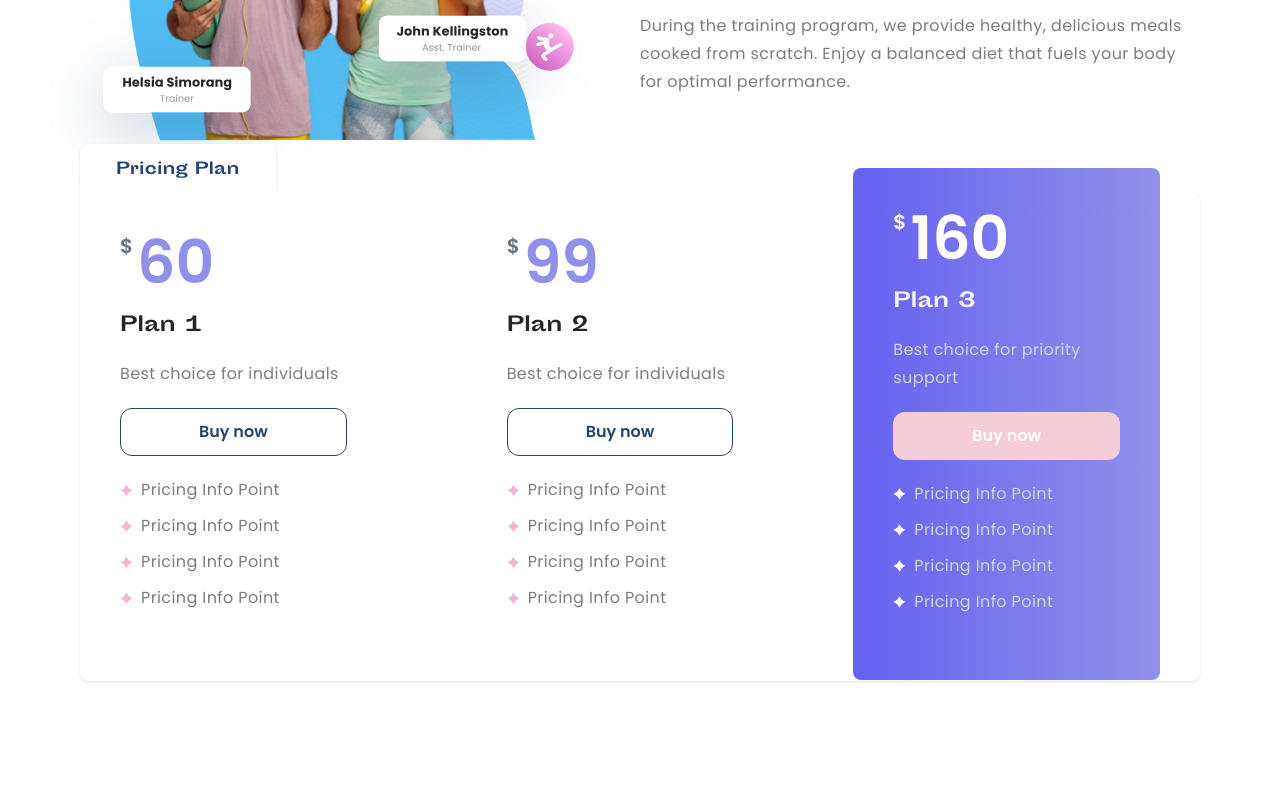
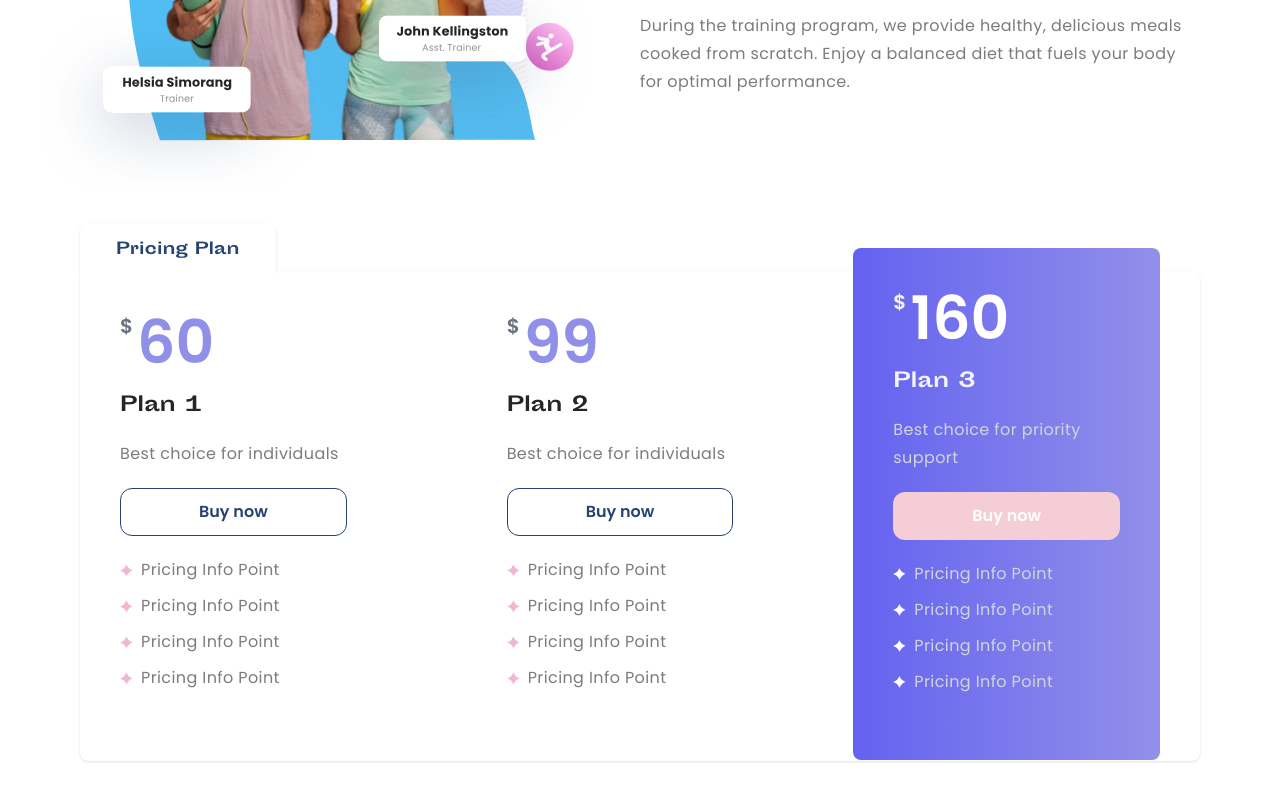
Before and after one commit to sohanemon/helsia-bootcamp, a Next.js app: page / in a window 1280 px wide. Shown: the part 2327-3127 px from the top of the page. Built offline with nearby package versions, Linux system fonts and the light colour scheme.

Commit message:
Jun 15, 2023, 12:59 AM

```diff
--- a/src/app/pricing.tsx
+++ b/src/app/pricing.tsx
@@ -6,7 +6,7 @@ import Image from 'next/image';
 
 export default function Pricing() {
   return (
-    <section className='relative grid grid-cols-3 gap-20 pb-px pr-10 bg-white rounded-lg rounded-tl-none shadow'>
+    <section className='relative grid grid-cols-3 gap-20 pb-px pr-10 my-20 bg-white rounded-lg rounded-tl-none shadow'>
       {data.map((el, idx) => (
         <PricingCard {...el} key={el.price} idx={idx + 1} />
       ))}
```
